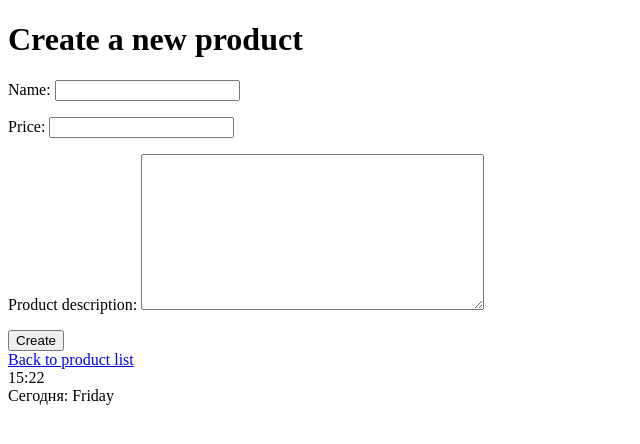
After one commit to SirBay62/DjangoEdu, a Django app: page /shop/products/create in a window 1280 px wide. The commit adds this page. Shown: the top 444 px of the page, without its empty margins (0-640 px from the left). Run offline with Django 5.2, Linux system fonts and the light colour scheme.

Commit message:
много всего добавлено

```diff
--- /dev/null
+++ b/DjangoEdu/shopapp/forms.py
@@ -0,0 +1,7 @@
+from django import forms
+from django.core import validators
+
+class ProductForm(forms.Form):
+    name = forms.CharField(max_length=100)
+    price = forms.DecimalField(min_value=1, max_value = 100000)
+    description = forms.CharField(label = 'Product description',widget=forms.Textarea)
--- /dev/null
+++ b/DjangoEdu/shopapp/templates/shopapp/create-product.html
@@ -0,0 +1,25 @@
+{% extends 'shopapp/base.html' %}
+
+{%block title %}
+    Create product
+{%endblock %}
+
+{% block body %}
+    <h1> Create a new product</h1>
+    <div>
+        <form method="post">
+            {% csrf_token %}
+            {{ form.as_p }}
+            <button type="submit">
+                Create
+            </button>
+        </form>
+    </div>
+
+    <div>
+    <a href = {% url 'shopapp:products_list' %}>
+        Back to product list
+    </a>
+    </div>
+
+{% endblock %}
--- a/DjangoEdu/shopapp/templates/shopapp/products-list.html
+++ b/DjangoEdu/shopapp/templates/shopapp/products-list.html
@@ -22,4 +22,10 @@
         <h3>No products</h3>
     {% endif %}
 
+    <div>
+    <a href = {% url 'shopapp:product_create' %}>
+        Create a new product
+    </a>
+    </div>
+
 {% endblock %}
--- a/DjangoEdu/shopapp/urls.py
+++ b/DjangoEdu/shopapp/urls.py
@@ -1,11 +1,12 @@
 from django.urls import path
 
-from .views import shop_index, groups_list, products_list, orders_list
+from .views import shop_index, groups_list, products_list, orders_list, create_product
 
 app_name = 'shopapp'
 urlpatterns = [
     path ('', shop_index, name='index'),
     path ('groups/', groups_list, name='groups_list'),
     path ('products/', products_list, name='products_list'),
+    path ('products/create', create_product, name='product_create'),
     path ('orders/', orders_list, name='orders_list'),
 ]
--- a/DjangoEdu/shopapp/views.py
+++ b/DjangoEdu/shopapp/views.py
@@ -2,10 +2,11 @@
 from timeit import default_timer
 
 from django.http import HttpResponse, HttpRequest
-from django.shortcuts import render
+from django.shortcuts import render, redirect, reverse
 from django.contrib.auth.models import Group
 
 from .models import Product, Order
+from .forms import ProductForm
 
 
 def shop_index(request: HttpRequest):
@@ -35,6 +36,22 @@ def products_list(request: HttpRequest):
     }
     return render ( request, template_name="shopapp/products-list.html", context=context )
 
+def create_product(request: HttpRequest) -> HttpResponse:
+    if request.method == "POST":
+        form = ProductForm(request.POST)
+        if form.is_valid():
+            Product.objects.create(**form.cleaned_data)
+            url = reverse ( 'shopapp:products_list' )
+            return redirect (url)
+    else:
+        form = ProductForm()
+    context = {
+        'form': form,
+    }
+
+    return render ( request, template_name="shopapp/create-product.html", context=context )
+
+
 
 def orders_list(request: HttpRequest):
     context = {
```
Also changed, not shown: DjangoEdu/requestdataapp/forms.py (added, +8 -0 lines), DjangoEdu/requestdataapp/templates/requestdataapp/user-bio-form.html (+1 -12 lines), DjangoEdu/requestdataapp/views.py (+6 -1 lines).
